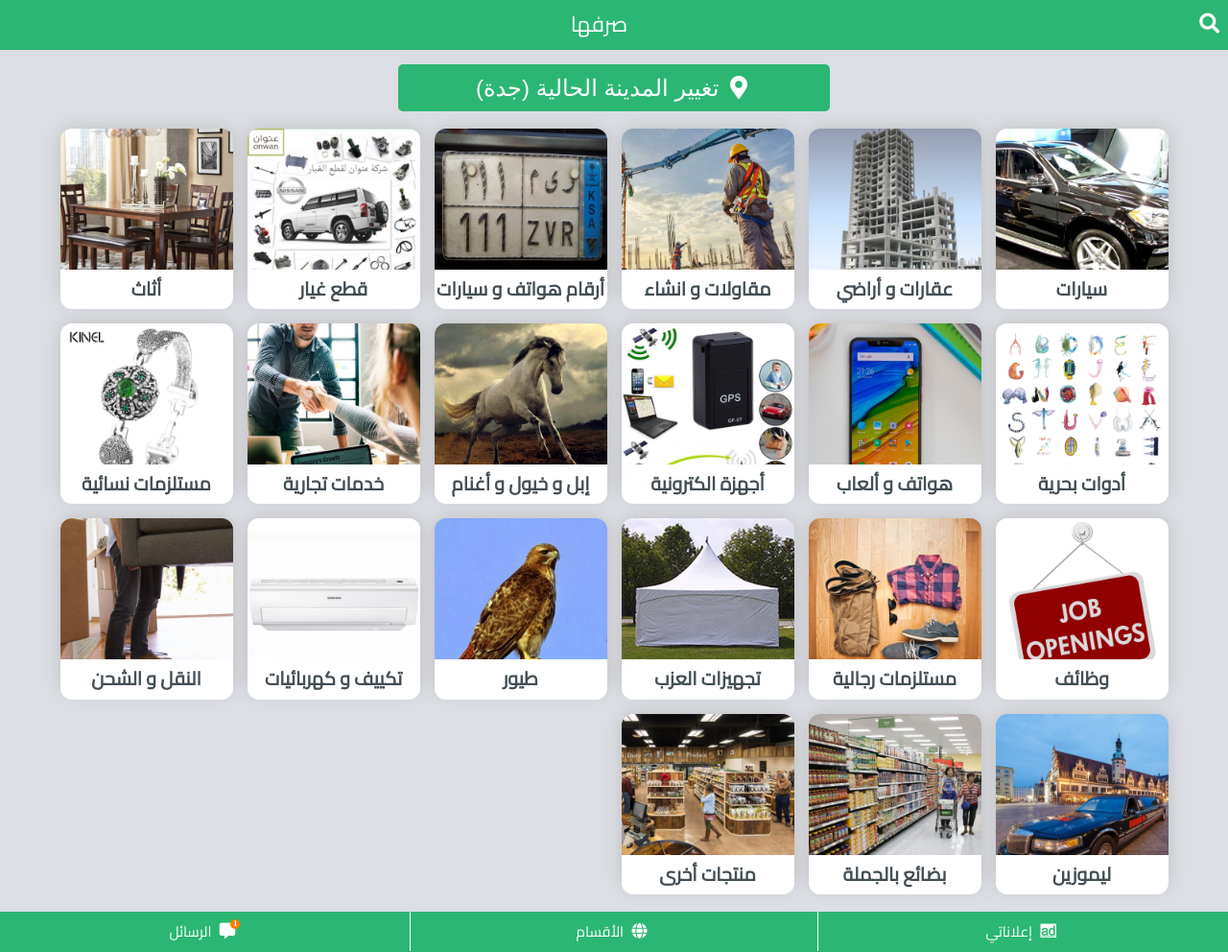
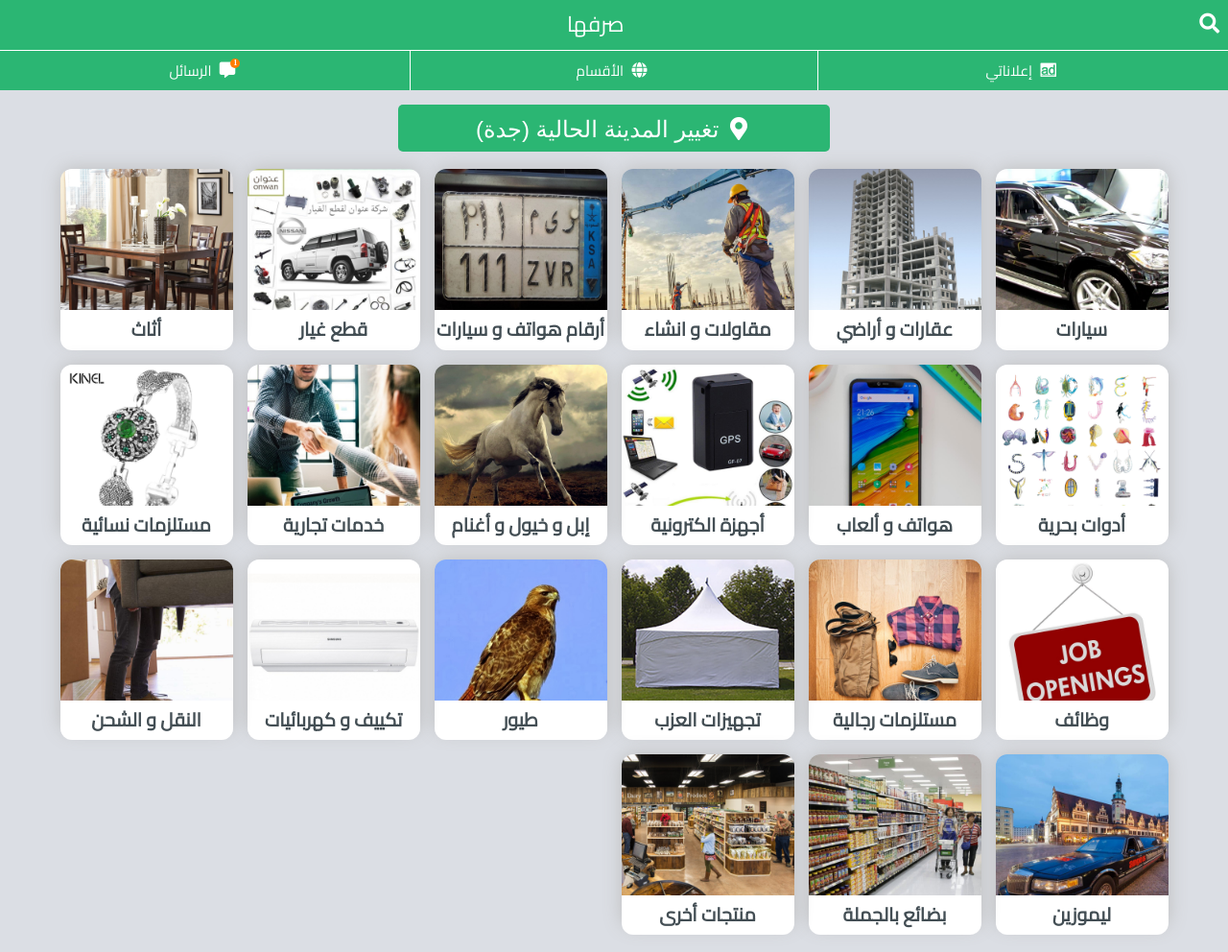
Before and after one commit to Ahmed-Elbessfy/sarrafha, a plain HTML site: page index.html in a window 1280 px wide. Shown: the whole page at 96% size. Drawn offline with Linux system fonts and the light colour scheme.

Commit message:
edit navbar element
- add nav element to the header with medium-nav class
- add class mobile-nav to the nav element in the footer

- add general nav style rules
- add nav.medium-nav style rules
- add media queries-
- add style rules so nav.mobile only appears in screens > 992px
- add style rules so nav.mobile only appears in screens < 992px
- remove header padding and add margin with same value to all subings but nav
- remove Footer style rule section

```diff
--- a/css/style.css
+++ b/css/style.css
@@ -50,8 +50,8 @@ img {
 
 /* Header Rules  */
 
-header {
-  padding: 0.6rem 0.25rem;
+header>*:not(nav) {
+  margin: 0.6rem 0.25rem;
 }
 
 header h1 {
@@ -68,6 +68,54 @@ header button {
 header i {
   font-size: 1.4rem;
 }
+
+/* Navbar Rules */
+
+nav ul {
+  display: grid;
+  grid-template-columns: repeat(3, 1fr)
+}
+
+nav ul li {
+  display: inline-block;
+  padding: 0.5rem 0;
+}
+
+nav ul li:nth-child(2) {
+  border-right: 1px solid var(--main-cl);
+  border-left: 1px solid var(--main-cl);
+}
+
+nav li i {
+  position: relative;
+  font-size: 110%;
+}
+
+nav li .fa-comment-alt:after {
+  content: '1';
+  position: absolute;
+  top: 1px;
+  right: 0px;
+  width: 10px;
+  height: 10px;
+  font-size: 50%;
+  -webkit-border-radius: 50%;
+  -moz-border-radius: 50%;
+  -ms-border-radius: 50%;
+  -o-border-radius: 50%;
+  border-radius: 50%;
+  background-color: #ff7c00;
+}
+
+nav.medium-nav {
+  display: none;
+}
+
+nav.medium-nav li {
+  border-top: 1px solid var(--main-cl);
+}
+
+/*End Navbar Rules */
 
 /* End Header Rules  */
 
@@ -143,42 +191,16 @@ main {
 
 /* End Main Rules  */
 
-/* Footer Rules */
+/* Media Queries Rules */
 
-footer ul {
-  display: grid;
-  grid-template-columns: repeat(3, 1fr)
+@media(min-width:992px) {
+  nav.medium-nav {
+    display: block;
+  }
+
+  nav.mobile-nav {
+    display: none;
+  }
 }
 
-footer ul li {
-  display: inline-block;
-  padding: 0.5rem 0;
-}
-
-footer ul li:nth-child(2) {
-  border-right: 1px solid var(--main-cl);
-  border-left: 1px solid var(--main-cl);
-}
-
-footer li i {
-  position: relative;
-  font-size: 110%;
-}
-
-footer li .fa-comment-alt:after {
-  content: '1';
-  position: absolute;
-  top: 1px;
-  right: 0px;
-  width: 10px;
-  height: 10px;
-  font-size: 50%;
-  -webkit-border-radius: 50%;
-  -moz-border-radius: 50%;
-  -ms-border-radius: 50%;
-  -o-border-radius: 50%;
-  border-radius: 50%;
-  background-color: #ff7c00;
-}
-
-/* End Footer Rules */
+/* End Media Queries Rules */
--- a/index.html
+++ b/index.html
@@ -26,6 +26,13 @@
   <header>
     <h1>صرفها</h1>
     <button><i class="fa fa-search" aria-hidden="true"></i></button>
+    <nav class='medium-nav'>
+      <ul>
+        <li><a href="#"><i class="fab fa-adversal    "></i> إعلاناتي</a></li>
+        <li><a href="#"><i class="fas fa-globe    "></i> الأقسام</a></li>
+        <li><a href="#"><i class="fas fa-comment-alt    "></i> الرسائل</a></li>
+      </ul>
+    </nav>
   </header>
   <main>
     <!-- select a city -->
@@ -182,7 +189,7 @@
     </section>
   </main>
   <footer>
-    <nav>
+    <nav class='mobile-nav'>
       <ul>
         <li><a href="#"><i class="fab fa-adversal    "></i> إعلاناتي</a></li>
         <li><a href="#"><i class="fas fa-globe    "></i> الأقسام</a></li>
```
